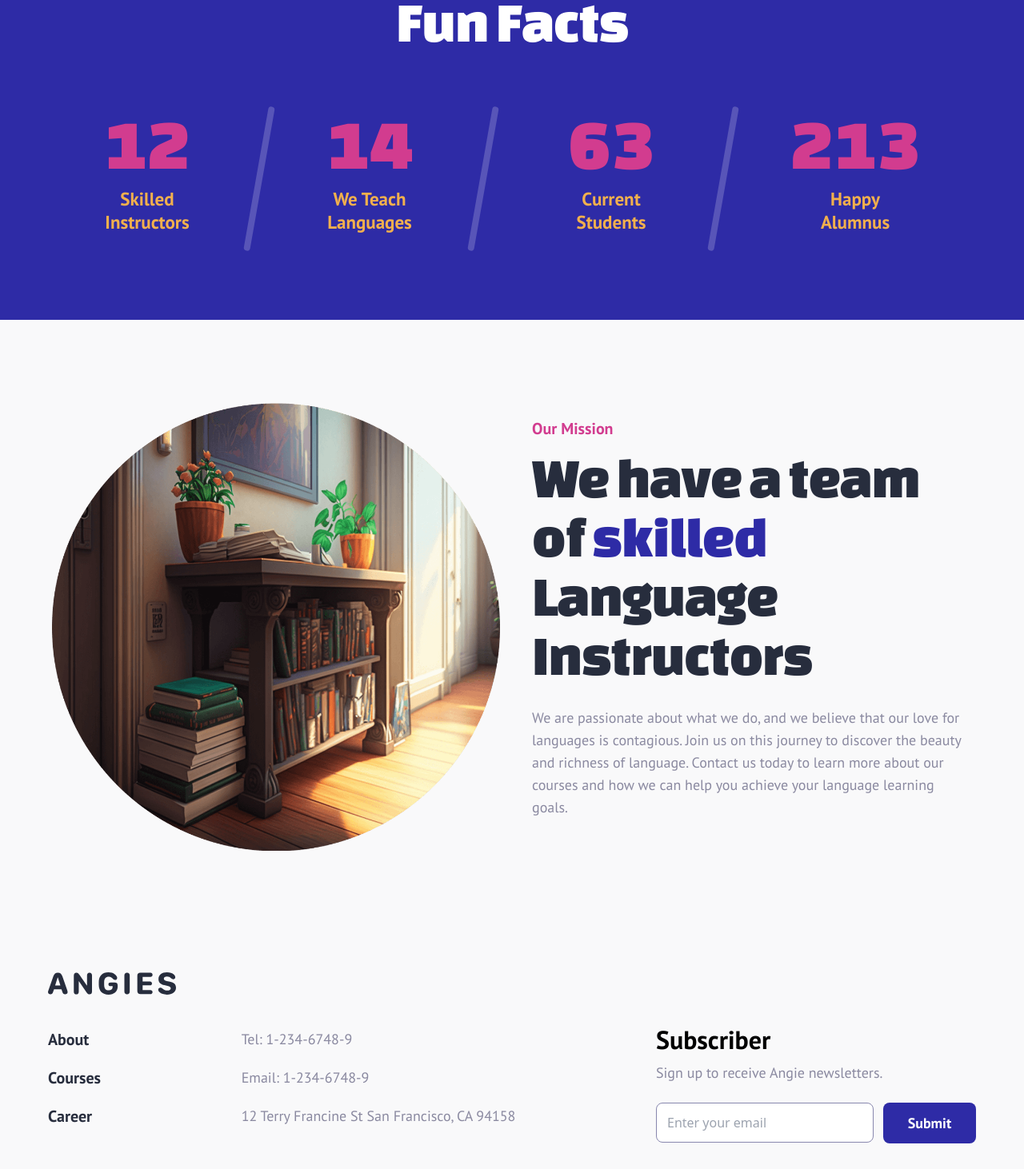
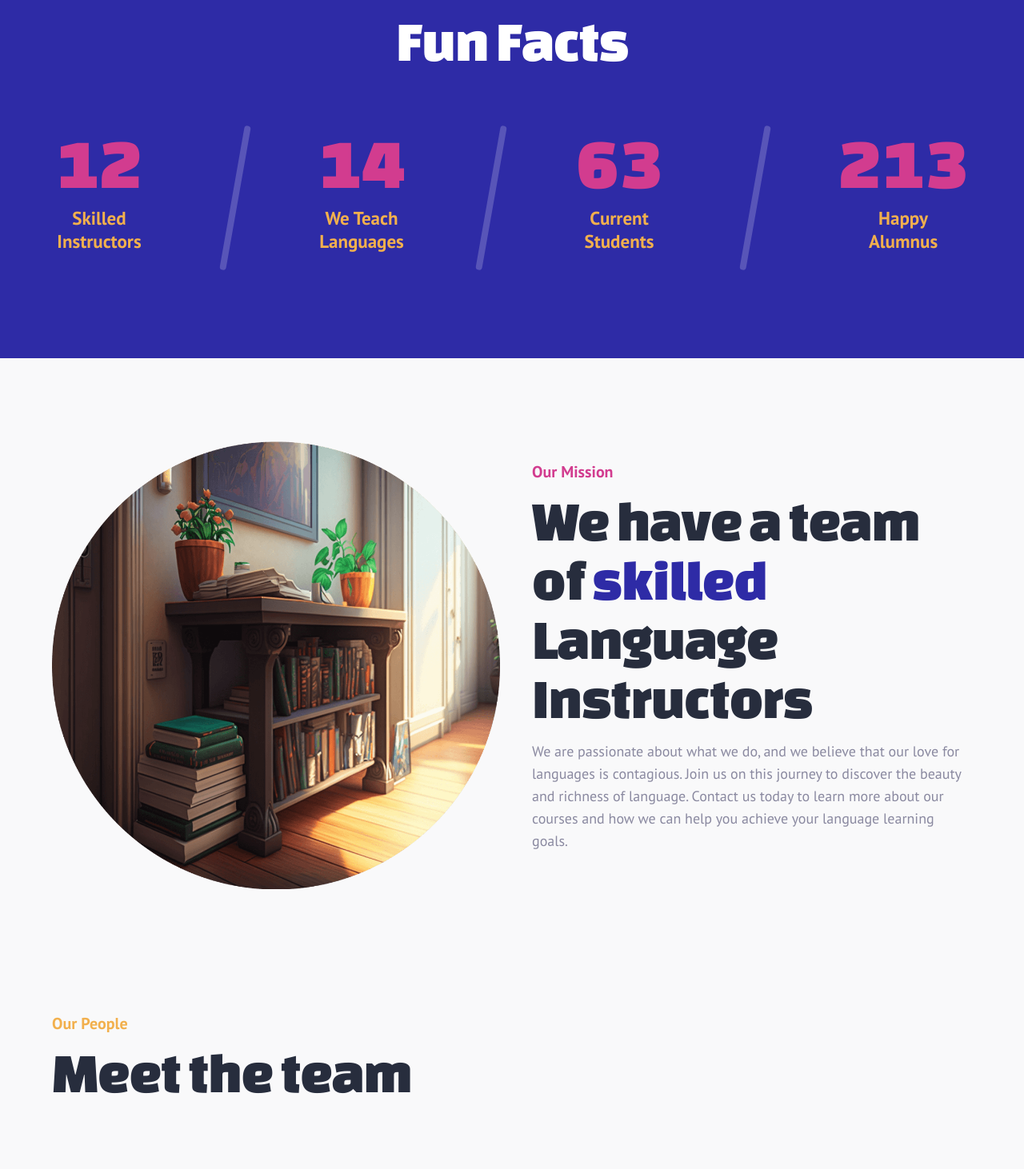
Before and after one commit to danielswift10/project-angies, a React (Create React App) app: page /about in a window 1280 px wide. Shown: the part 1628-3090 px from the top of the page at 80% size. Built offline with nearby package versions, Linux system fonts and the light colour scheme.

Commit message:
style: added styling

```diff
--- a/src/Components/About/FunFact.jsx
+++ b/src/Components/About/FunFact.jsx
@@ -1,14 +1,12 @@
-import { collaborateLg, collaborateMb, earth } from "../../Assets";
-import { Button } from "../../Utils";
 import styles, { layout } from "../../style";
 
 const FunFact = () => {
   return (
-    <div className="bg-purple py-14">
+    <div className="bg-purple py-20">
       <div
-        className={`${styles.boxWidth} ${styles.flexCenter} ss:px-0 ss:w-[600px] lg:w-[1120px] xlg:w-[1200px] xl:w-[1280px] lg:px-0  md:w-[920px] md:px-0 ${styles.padding} gap-10 ${layout.section1}`}
+        className={`${styles.boxWidth} ${styles.flexCenter} ss:px-0  ss:w-[600px] lg:w-[1120px] xlg:w-[1200px] xl:w-[1280px] lg:px-0  md:w-[920px] md:px-0 ${styles.padding} `}
       >
-        <div className="content text-center  w-[85%] ">
+        <div className="content text-center  w-[85%] md:w-[95%] ">
           <h4 className={`${styles.heading4} mb-2 text-yellow `}>
             Our Mission
           </h4>
@@ -17,8 +15,8 @@ const FunFact = () => {
           >
             Fun Facts
           </h2>
-          <div className="w-full  flex flex-col relative  gap-3 md:flex-row md:gap-0 md:justify-between   ">
-            <div className="flex flex-row  relative justify-between   lg:gap-[145px] xlg:gap-[170px] xl:gap-[125px]  md:gap-[90px]">
+          <div className="w-full flex flex-col relative  gap-3 md:flex-row md:gap-0 md:justify-between   ">
+            <div className="flex flex-row  relative justify-between   lg:gap-[185px] xlg:gap-[220px] xl:gap-[165px]  md:gap-[120px]">
             <div className=" ">
                 <h2 className={`font-changa text-bold text-[72px] lg:text-[90px] mb-[-15px]  xl:text-[128px] text-pink `}>12</h2>
                 <p className={`font-pt font-bold text-[16px] text-yellow xl:text-[32px] lg:text-[23px] `}> <span className="block mb-[-5px] xl:mb-[-7px] ">Skilled </span> <span>Instructors</span> </p>
@@ -26,16 +24,16 @@ const FunFact = () => {
             <div className=" relative md:hidden w-fit h-full flex items-start justify-center ">
             <div className=" h-[80px] w-[7px] top-[30px] line  rounded-[10px] bg-[#ffffff33] absolute" />
             </div>
-            <div className="md:block hidden md:h-[163px] xl:h-[163px]  xlg:left-[190px] md:left-[130px] h-[80px] w-[7px] left-[135px] ss:left-[250px] top-[30px] md:top-[-10px] lg:top-5 lg:h-[183px] lg:left-[180px] line  xl:left-[210px] rounded-[10px] bg-[#ffffff33] lg:w-[8px] absolute xl:top-14 " />
+            <div className="md:block hidden md:h-[163px] xl:h-[163px]  xlg:left-[220px] md:left-[150px] h-[80px] w-[7px] left-[135px] ss:left-[250px] top-[30px] md:top-[-10px] lg:top-5 lg:h-[183px] lg:left-[200px] line  xl:left-[240px] rounded-[10px] bg-[#ffffff33] lg:w-[8px] absolute xl:top-14 " />
             <div className="">
                 <h2 className={`font-changa text-bold text-[72px] lg:text-[90px] mb-[-15px] xl:text-[128px] text-pink `}>14</h2>
                 <p className={`font-pt font-bold  text-[16px] text-yellow xl:text-[32px] lg:text-[23px] `}> <span className="block mb-[-5px] xl:mb-[-7px]">We Teach </span> <span>Languages</span> </p>
             </div>
             </div>
 
-            <div className="md:h-[163px] xl:h-[163px] xlg:left-[470px] md:left-[310px] h-[80px] w-[7px] left-[120px]  left-0 hidden md:block top-[30px] md:top-[-10px] lg:top-5  lg:h-[183px] lg:left-[440px] line xl:left-[500px] rounded-[10px] bg-[#ffffff33] lg:w-[8px] absolute xl:top-14 " />
+            <div className="md:h-[163px] xl:h-[163px] xlg:left-[540px] md:left-[350px] h-[80px] w-[7px] left-[120px]  left-0 hidden md:block top-[30px] md:top-[-10px] lg:top-5  lg:h-[183px] lg:left-[500px] line xl:left-[560px] rounded-[10px] bg-[#ffffff33] lg:w-[8px] absolute xl:top-14 " />
 
-            <div className="flex flex-row relative justify-between   lg:gap-[145px] xlg:gap-[170px] xl:gap-[125px] md:gap-[90px]">
+            <div className="flex flex-row relative justify-between   lg:gap-[185px] xlg:gap-[220px] xl:gap-[165px] md:gap-[120px]">
             <div className="">
                 <h2 className={`font-changa text-bold text-[72px] lg:text-[90px] mb-[-15px] xl:text-[128px] text-pink `}>63</h2>
                 <p className={`font-pt font-bold text-[16px] text-yellow xl:text-[32px] lg:text-[23px] `}> <span className="block mb-[-5px] xl:mb-[-7px]">Current</span> <span>Students</span> </p>
@@ -43,7 +41,7 @@ const FunFact = () => {
             <div className=" relative md:hidden w-fit h-full flex items-start justify-center ">
             <div className=" h-[80px] w-[7px] top-[30px] line  rounded-[10px] bg-[#ffffff33] absolute" />
             </div>
-            <div className="md:block hidden md:h-[163px] xl:h-[163px] xlg:left-[190px] md:left-[130px] h-[80px] w-[7px] left-[115px] ss:left-[230px] top-[30px] md:top-[-10px] lg:top-5 lg:h-[183px] lg:left-[170px] line xl:left-[210px] rounded-[10px] bg-[#ffffff33] lg:w-[8px] absolute xl:top-14 " />
+            <div className="md:block hidden md:h-[163px] xl:h-[163px] xlg:left-[220px] md:left-[140px] h-[80px] w-[7px] left-[115px] ss:left-[230px] top-[30px] md:top-[-10px] lg:top-5 lg:h-[183px] lg:left-[200px] line xl:left-[240px] rounded-[10px] bg-[#ffffff33] lg:w-[8px] absolute xl:top-14 " />
             <div className="">
                 <h2 className={`font-changa text-bold text-[72px] lg:text-[90px] mb-[-15px] xl:text-[128px] text-pink  `}>213</h2>
                 <p className={`font-pt font-bold text-[16px] text-yellow xl:text-[32px] lg:text-[23px] `}> <span className="block mb-[-5px] xl:mb-[-7px]">Happy</span> <span>Alumnus</span> </p>
--- a/src/Components/About/Skilled.jsx
+++ b/src/Components/About/Skilled.jsx
@@ -19,13 +19,13 @@ const Skilled = () => {
         >
           <h4 className={`${styles.heading4} mb-2  text-pink`}>Our Mission</h4>
           <h2
-            className={`${styles.heading2} text-[44px] xs:w-[]  ss:w-[550px] md:w-[420px] md:text-[53px] md:mb-7 lg:text-[65px] xl:text-[72px] lg:w-[550px] lg:leading-[64px]  xl:leading-[70px]  ss:text-[48px] mb-3 text-black leading-[46px] ss:leading-[56px]  tracking-[-1.32px] `}
+            className={`${styles.heading2} text-[44px] ss:w-[550px] md:w-[420px] md:text-[52px] md:mb-4 lg:text-[64px] xl:text-[74px] xl:w-[590px] lg:w-[550px] lg:leading-[63px]  xl:leading-[70px]  ss:text-[48px] mb-3 text-black leading-[46px] ss:leading-[56px]  tracking-[-1.32px] `}
           >
             We have a team of <span className="text-purple "> skilled </span>
             Language Instructors
           </h2>
           <p
-            className={`${styles.paragraph}  text-veryDimBlue md:w-[420px] text-[18px] xs:text-[18px] mb-6 xs:w-[460px] ss:w-[550px] lg:w-[550px] xl:w-[588px]`}
+            className={`${styles.paragraph}  text-veryDimBlue md:w-[420px] text-[18px] xs:text-[18px] mb-6 xs:w-[460px] ss:w-[550px] lg:w-[550px] xl:w-[638px]`}
           >
             We are passionate about what we do, and we believe that our love for
             languages is contagious. Join us on this journey to discover the
--- /dev/null
+++ b/src/Components/About/Team.jsx
@@ -0,0 +1,22 @@
+import styles, { layout } from "../../style";
+
+const Team = () => {
+    return (
+        <div>
+            <div className={`${styles.boxWidth} ${styles.flexBetween}  ss:px-0 ss:w-[600px] lg:w-[1070px] xlg:w-[1150px] xl:w-[1280px] lg:px-0  md:w-[970px] md:px-0 ${styles.padding} gap-10 ${layout.section1}`}>
+                <div className="header">
+                <h4 className={`${styles.heading4} mb-2 text-yellow `}>
+            Our People
+          </h4>
+          <h2
+            className={`${styles.heading2} text-[44px]  xl:text-[79px] ss:text-[48px] mb-12 sm:m text-black leading-[46px] ss:leading-[56px]  tracking-[-1.32px] `}
+          >
+            Meet the team
+          </h2>
+                </div>
+            </div>
+        </div>
+     );
+}
+
+export default Team;
--- a/src/Components/About/index.js
+++ b/src/Components/About/index.js
@@ -2,8 +2,10 @@ import Hero from "./Hero";
 import Passion from "./Passion";
 import Skilled from "./Skilled";
 import FunFact from "./FunFact";
+import Team from "./Team";
 
 export {
+    Team,
     Hero,
     Passion,
     Skilled,
--- a/src/Pages/About/About.jsx
+++ b/src/Pages/About/About.jsx
@@ -1,5 +1,5 @@
 import { useEffect } from "react";
-import { FunFact, Hero, Passion, Skilled } from "../../Components/About";
+import { FunFact, Hero, Passion, Skilled, Team } from "../../Components/About";
 
 const About = (props) => {
   useEffect(() => {
@@ -12,6 +12,7 @@ const About = (props) => {
       <Passion/>
       <FunFact/>
       <Skilled/>
+      <Team/>
 
     </div>
   );
```
